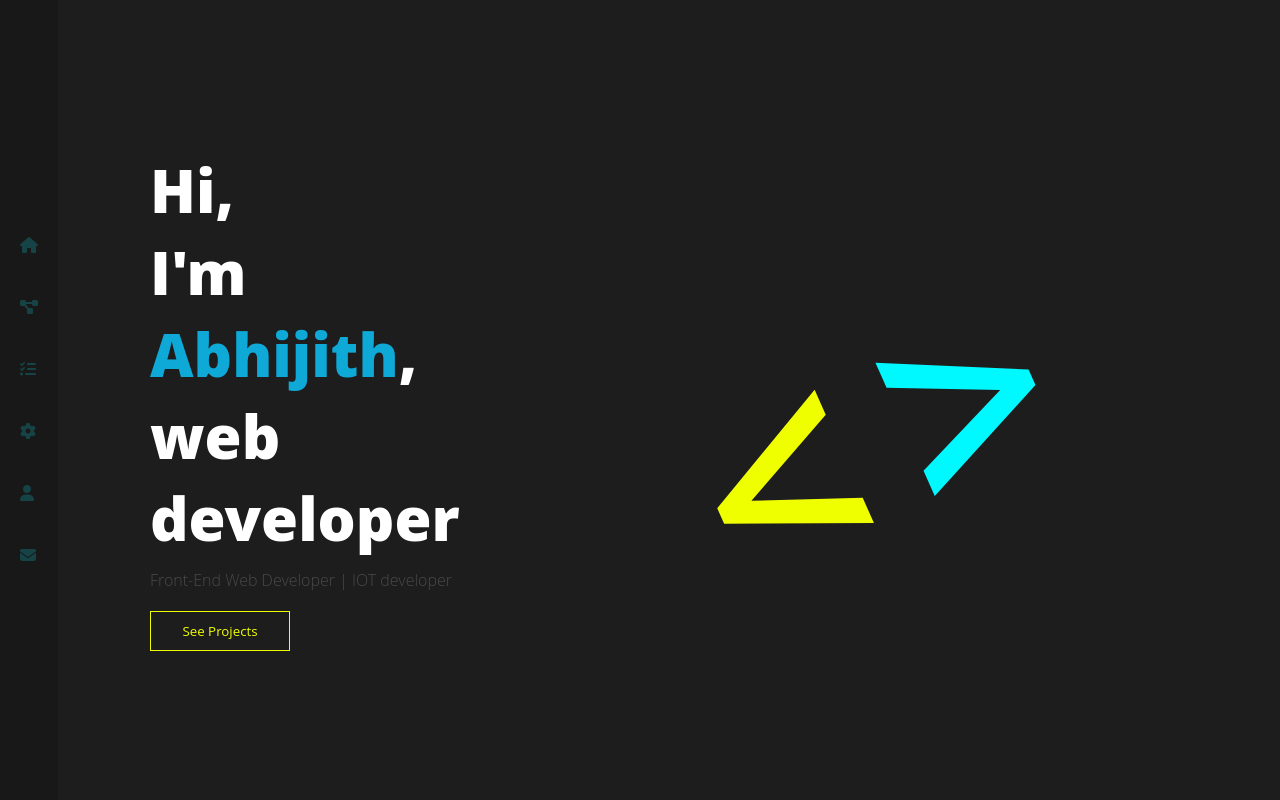
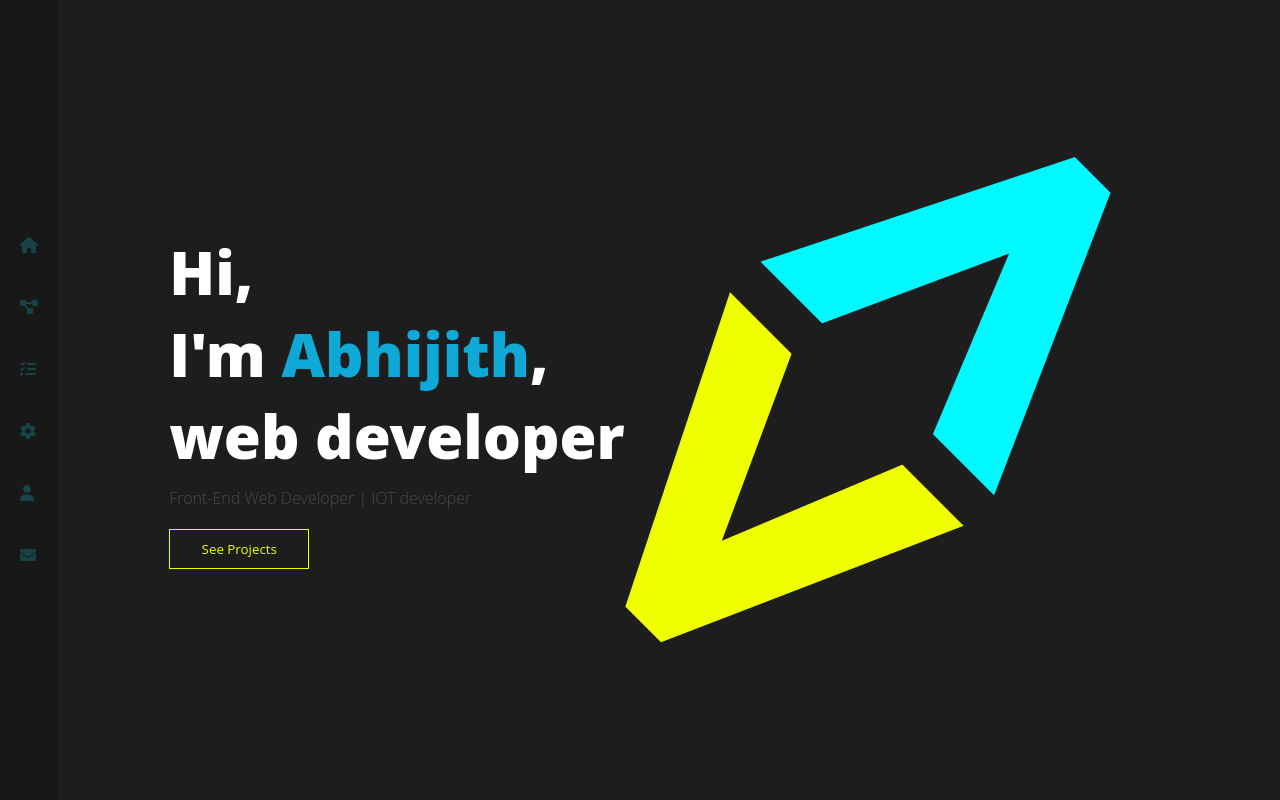
Before and after one commit to abhijith452/forgottentale.github.io, a React (Create React App) app: page / in a window 1280 px wide. Shown: the top 800 px of the page. Built offline with nearby package versions, Linux system fonts and the light colour scheme.

Commit message:
All pages added but not responsive

```diff
--- a/src/components/Home.js
+++ b/src/components/Home.js
@@ -1,6 +1,6 @@
 import React from 'react';
 import './css/home.css'
-
+import logo from './assets/logo.png'
 
 function Home() {
   return (
@@ -12,10 +12,7 @@ function Home() {
              <p>Front-End Web Developer | IOT developer</p>
              <button>See Projects</button>
            </div>
-             <svg xmlns="http://www.w3.org/2000/svg" width="800" height="785.671" viewBox="0 0 891.087 785.671">
-             <text id="_" data-name="&lt;&gt;" transform="matrix(0.914, -0.407, 0.407, 0.914, 0, 300.578)" fill="#efff00" font-size="390" font-family="OpenSans-SemiBold, Open Sans" font-weight="600" letter-spacing="0.138em"><tspan x="0" y="417">&lt;</tspan><tspan y="417" fill="#00f8ff">&gt;</tspan></text>
-             </svg>
-
+             <img src={logo}></img>
 
     </div>
   );
--- a/src/components/css/home.css
+++ b/src/components/css/home.css
@@ -4,17 +4,10 @@ display: flex;
 justify-content: center;
 align-items: center;
 }
-.Home .jumbotron{
-    margin-left: 150px;
-}
 .Home h1{
     color: white;
     font-weight: 900;
-
     font-size: 60px;
-}
-.Home svg{
- margin-left: 100px;
 }
 .Home p{
     color: rgb(73, 73, 73);
--- a/src/index.css
+++ b/src/index.css
@@ -6,6 +6,10 @@
 
 body{
   background-color: #1D1D1D;
+}
+.Content{
+  width: 1080px;
+  margin: 0 auto;
 }
 .component{
   height: 100vh;
```
Also changed, not shown: src/components/assets/logo.png (added), src/components/assets/logo.svg (added).
